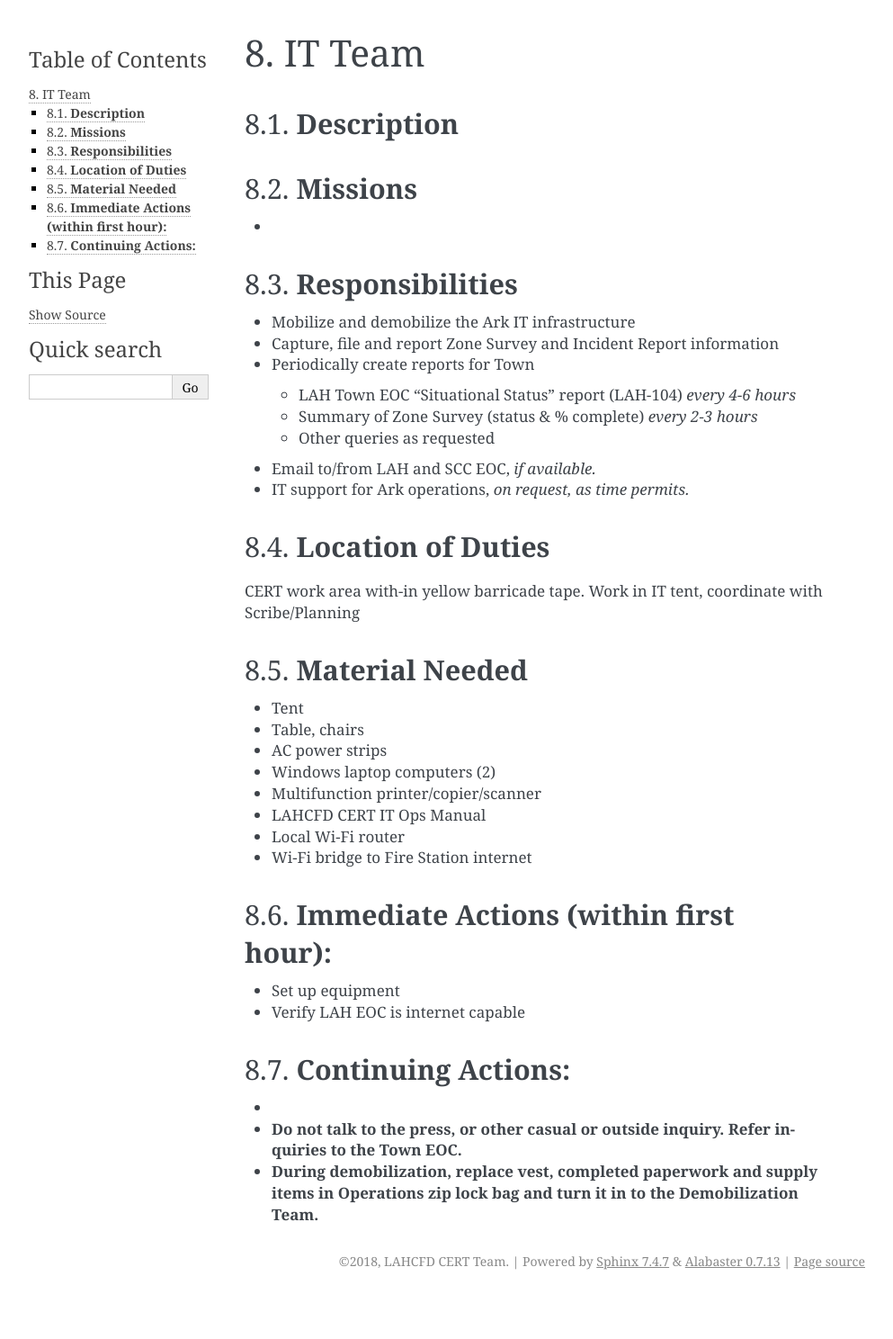
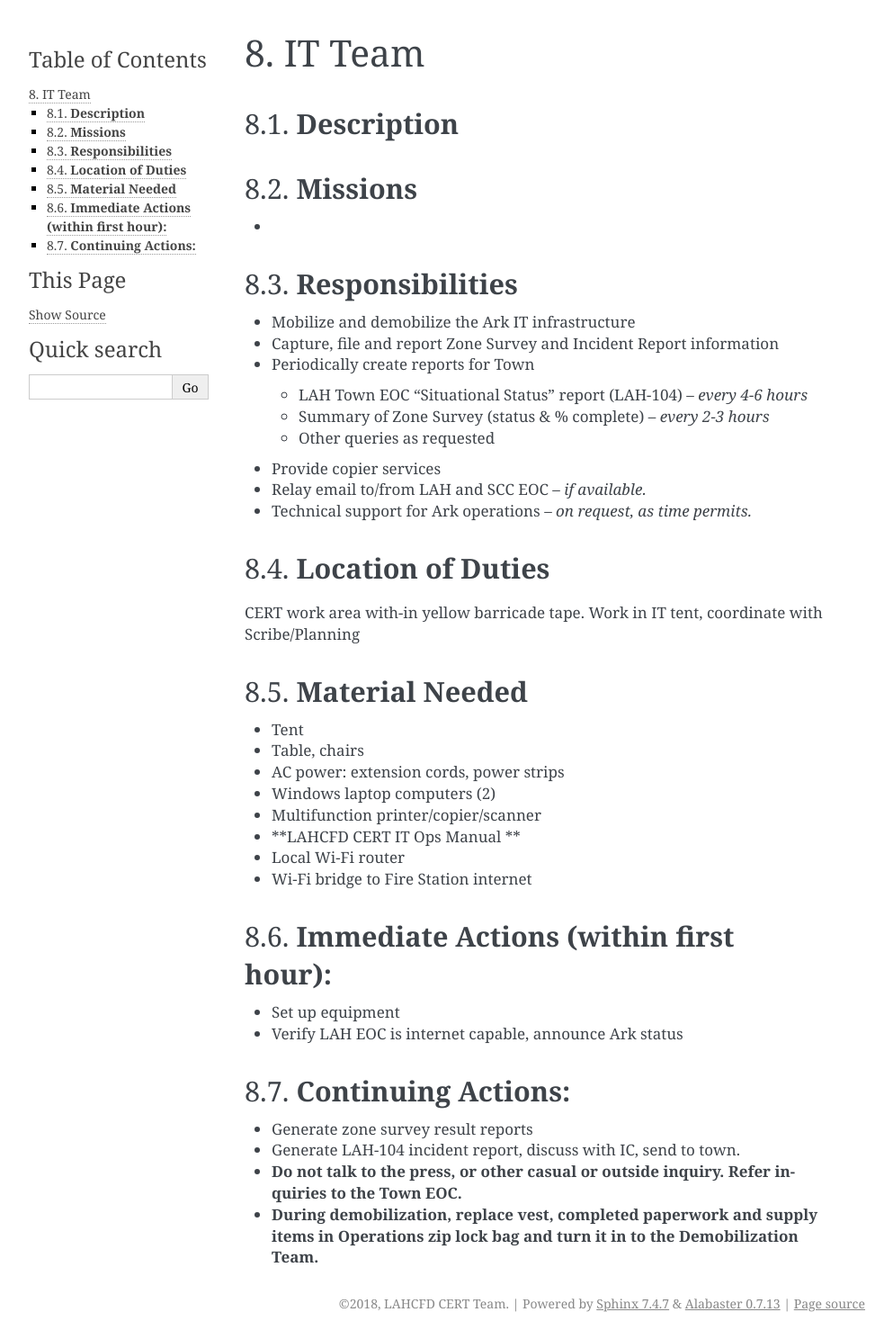
Before and after one commit to neilkatin/lah-cert-positions-guide, a Sphinx documentation site: the page built from source/it-team.md, in a window 1280 px wide. Shown: the whole page at 90% size, without its empty margins (148-1141 px from the left). Built offline with Sphinx 7.4.7, drawn with Linux system fonts in a browser that asks for light colours; before the commit the page ends 1441 px from its top, so only the background shows below that.

Commit message:
Initial description of IT team

```diff
--- a/source/it-team.md
+++ b/source/it-team.md
@@ -11,11 +11,12 @@
 * Mobilize and demobilize the Ark IT infrastructure
 * Capture, file and report Zone Survey and Incident Report information
 * Periodically create reports for Town
-    * LAH Town EOC "Situational Status" report (LAH-104) *every 4-6 hours*
-    * Summary of Zone Survey (status & % complete) *every 2-3 hours*
+    * LAH Town EOC "Situational Status" report (LAH-104) -- *every 4-6 hours*
+    * Summary of Zone Survey (status & % complete) -- *every 2-3 hours*
     * Other queries as requested
-* Email to/from LAH and SCC EOC, *if available.*
-* IT support for Ark operations, *on request, as time permits.*
+* Provide copier services
+* Relay email to/from LAH and SCC EOC -- *if available.*
+* Technical support for Ark operations -- *on request, as time permits.*
 
 ## **Location of Duties**
 
@@ -26,20 +27,22 @@ Work in IT tent, coordinate with Scribe/Planning
 
 * Tent
 * Table, chairs
-* AC power strips
+* AC power: extension cords, power strips
 * Windows laptop computers (2)
 * Multifunction printer/copier/scanner
-* LAHCFD CERT IT Ops Manual
+* **LAHCFD CERT IT Ops Manual **
 * Local Wi-Fi router
 * Wi-Fi bridge to Fire Station internet
 
 ## **Immediate Actions \(within first hour\):**
 
 * Set up equipment
-* Verify LAH EOC is internet capable
+* Verify LAH EOC is internet capable, announce Ark status
+
 ## **Continuing Actions:**
+* Generate zone survey result reports
+* Generate LAH-104 incident report, discuss with IC, send to town.
 
-*
 * **Do not talk to the press, or other casual or outside inquiry. Refer inquiries to the Town EOC.**
 
 * **During demobilization, replace vest, completed paperwork and supply items in Operations zip lock bag and turn it in to the Demobilization Team.**
```
